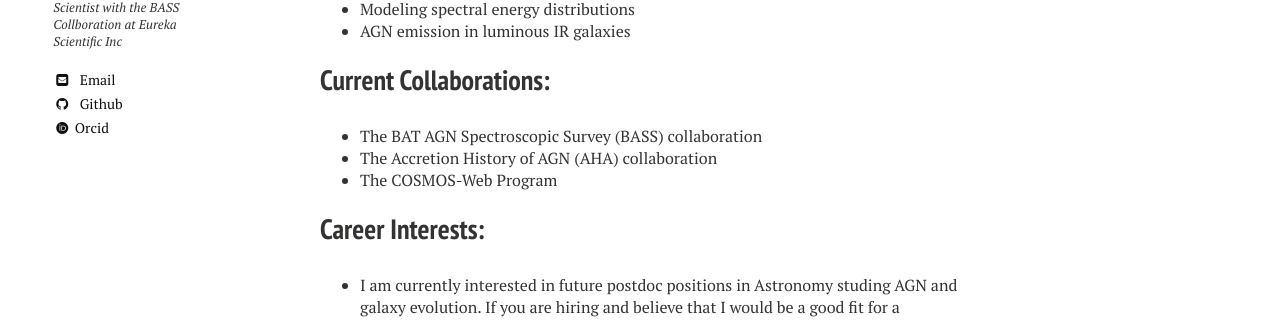
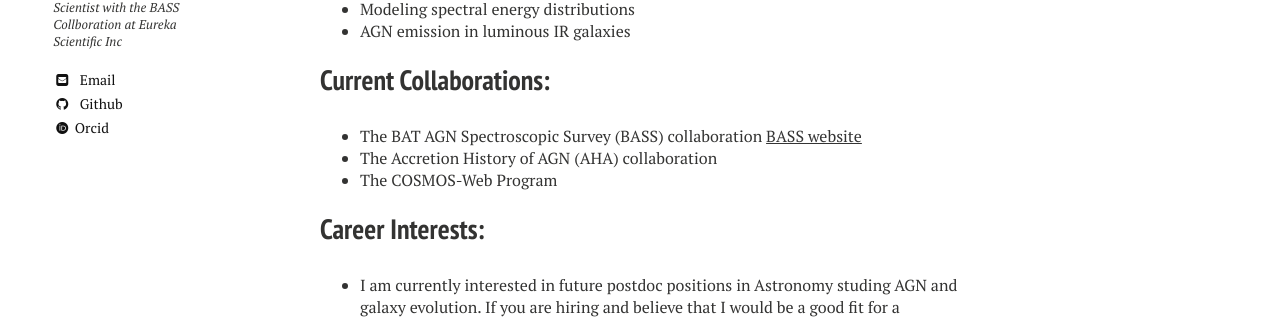
Before and after one commit to cwauge/cwauge.github.io, a Jekyll site: the page built from index.md, in a window 1280 px wide. Shown: the part 454-774 px from the top of the page. Built offline with Jekyll 4.4.1, drawn with Linux system fonts in a browser that asks for light colours; nearby versions of some CDN libraries; some web fonts are replaced.

Commit message:
Bass link

```diff
--- a/index.md
+++ b/index.md
@@ -12,7 +12,7 @@ I am a new postdoctoral researcher working with Dr. Mike Koss at Eureka Scientif
 - AGN emission in luminous IR galaxies
 
 ## Current Collaborations:
-- The BAT AGN Spectroscopic Survey (BASS) collaboration
+- The BAT AGN Spectroscopic Survey (BASS) collaboration [BASS website](https://www.bass-survey.com/)
 - The Accretion History of AGN (AHA) collaboration
 - The COSMOS-Web Program
 
```
